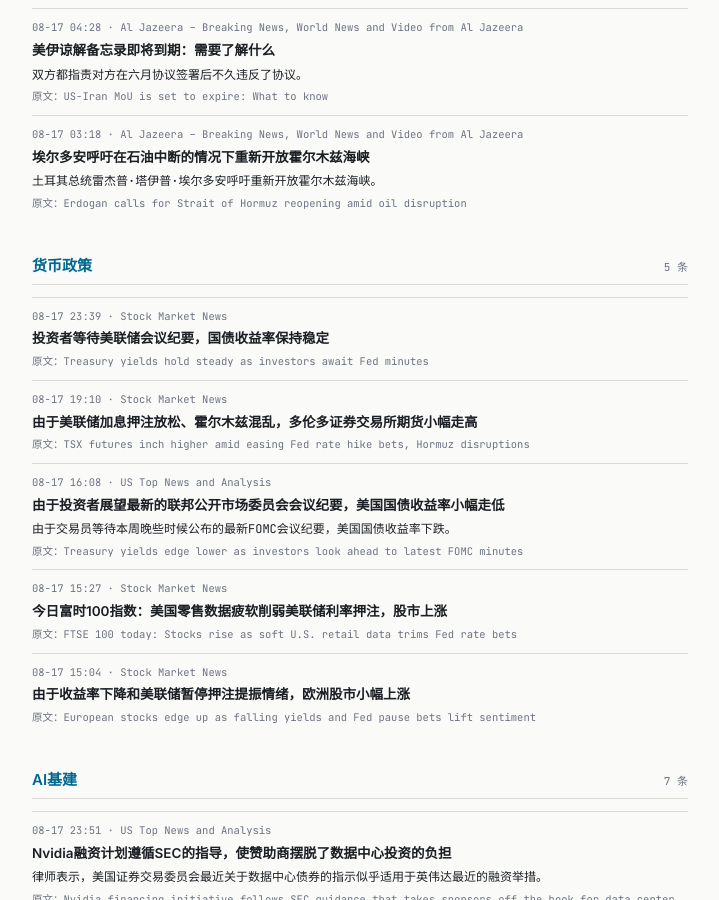
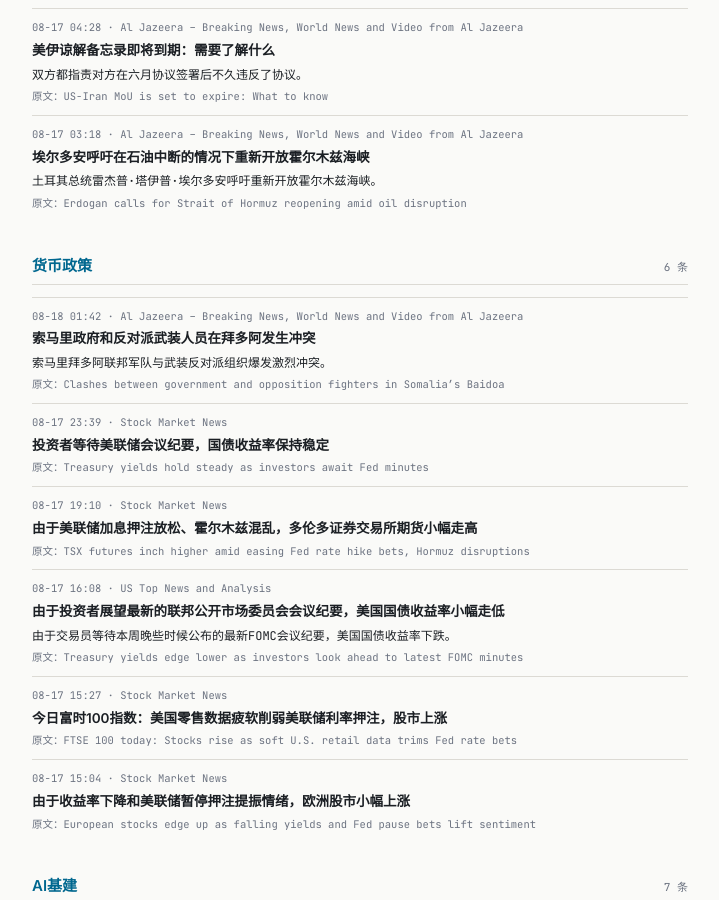
Before and after one commit to tang3super/tang3super.github.io, a Jekyll site: the page built from macro-trade/news-digest.md, in a window 1280 px wide and 900 px high, scrolled down 2331 px. Shown: the whole window, without its empty margins (280-999 px from the left). Built offline with Jekyll 4.4.1, drawn with Linux system fonts in a browser that asks for light colours; some of the changed text lies outside the part shown.

Commit message:
sync news-digest article

```diff
--- a/macro-trade/news-digest.md
+++ b/macro-trade/news-digest.md
@@ -163,6 +163,13 @@ topics:
     summary_zh: 土耳其总统雷杰普·塔伊普·埃尔多安呼吁重新开放霍尔木兹海峡。
 - name: 货币政策
   items:
+  - title: Clashes between government and opposition fighters in Somalia’s Baidoa
+    summary: Heavy clashes broke out in Baidoa, Somalia between federal troops and armed opposition groups.
+    link: https://www.aljazeera.com/video/newsfeed/2026/8/17/clashes-between-government-and-opposition-fighters-in-somalias-baidoa?traffic_source=rss
+    source: Al Jazeera – Breaking News, World News and Video from Al Jazeera
+    time: 08-18 01:42
+    title_zh: 索马里政府和反对派武装人员在拜多阿发生冲突
+    summary_zh: 索马里拜多阿联邦军队与武装反对派组织爆发激烈冲突。
   - title: Treasury yields hold steady as investors await Fed minutes
     summary: ''
     link: https://www.investing.com/news/stock-market-news/treasury-yields-hold-steady-as-investors-await-fed-minutes-93CH-4863664
```
Also changed, not shown: other parts of macro-trade/news-digest.md (+1 -1 lines).
